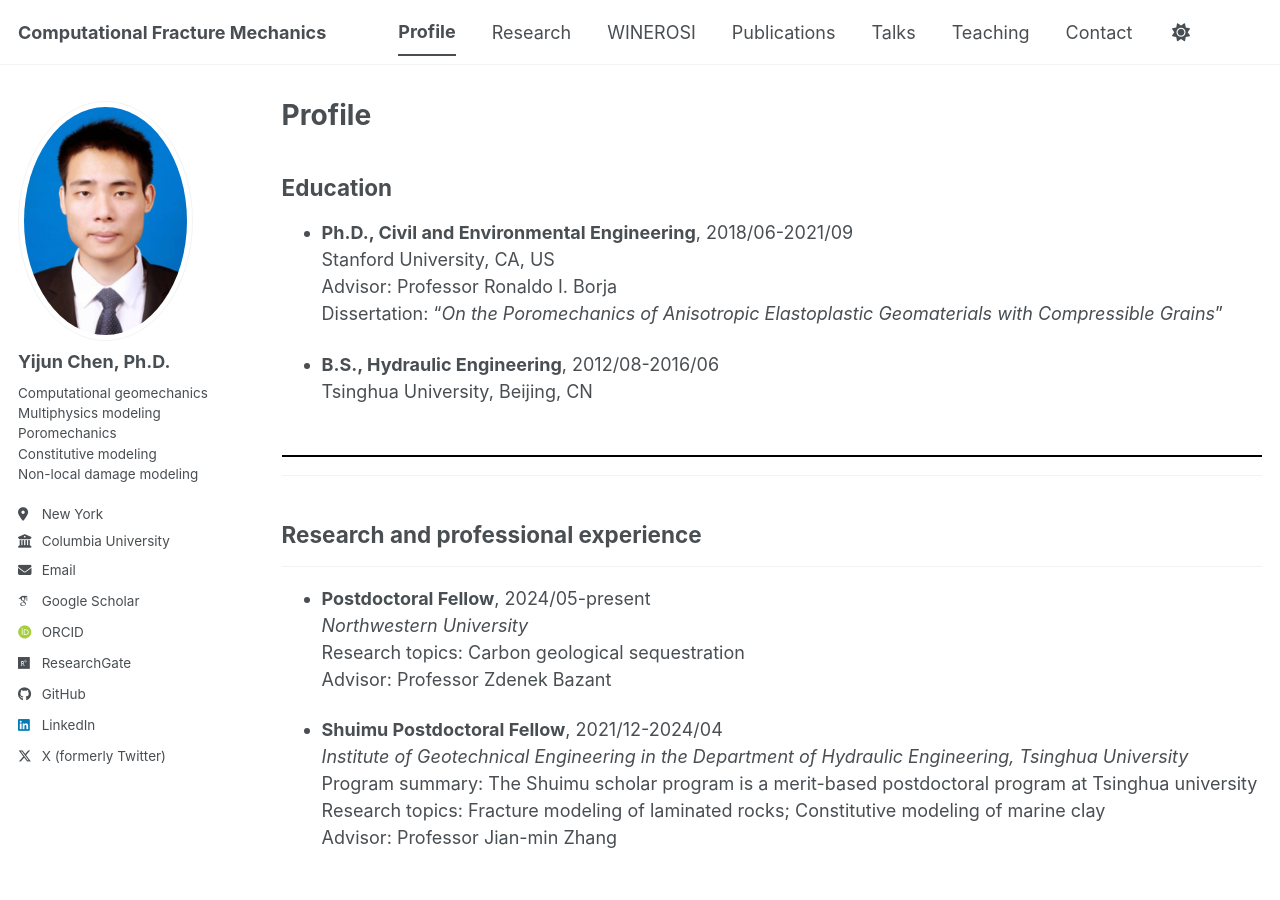
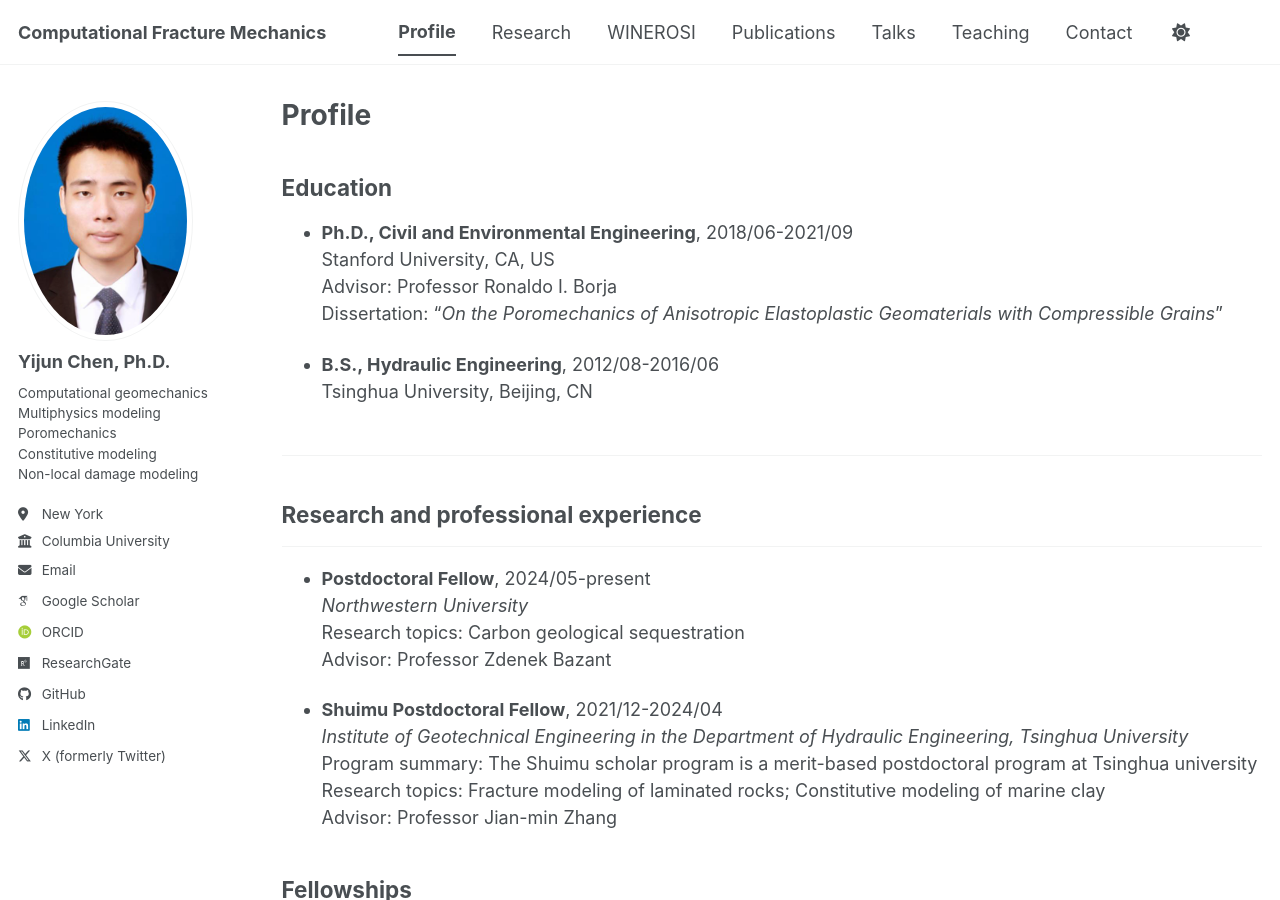
Before and after one commit to chenhhu/chenhhu.github.io, a Jekyll site: the page built from _pages/profile.md, in a window 1280 px wide and 900 px high. Built offline with Jekyll 4.4.1, drawn with Linux system fonts in a browser that asks for light colours; some web fonts are replaced; a script bundle is joined from its source files by our own code; library files that are not in the unit come from our copies.

Commit message:
Update profile.md

```diff
--- a/_pages/profile.md
+++ b/_pages/profile.md
@@ -19,7 +19,6 @@ redirect_from:
   Tsinghua University, Beijing, CN
 <br>
 
-<hr style="border: 0; height: 2px; background-color: black; width: 100%;">
 ---
 ## Research and professional experience
 ---
```
